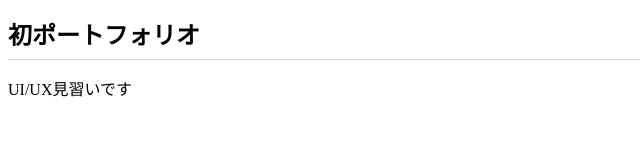
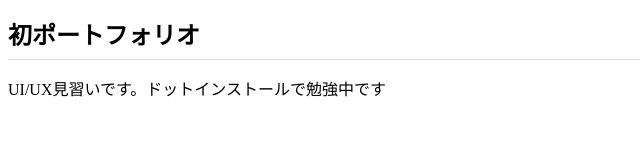
Before and after one commit to emi88888888/emi88888888.github.io, a plain HTML site: page index.html in a window 1280 px wide. Shown: the whole page, without its empty margins (0-640 px from the left). Drawn offline with Linux system fonts and the light colour scheme.

Commit message:
Add files via upload

```diff
--- a/index.html
+++ b/index.html
@@ -7,6 +7,6 @@
 </head>
 <body>
   <h1>初ポートフォリオ</h1>
-  <p>UI/UX見習いです</p>
+  <p>UI/UX見習いです。ドットインストールで勉強中です</p>
 </body>
 </html>
```
